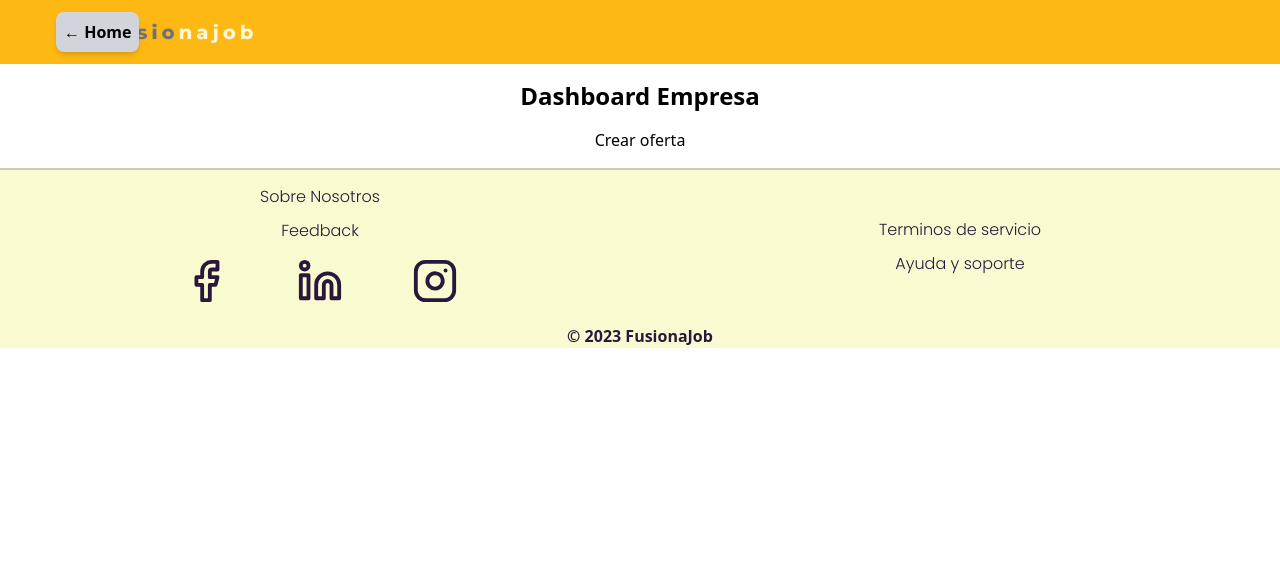
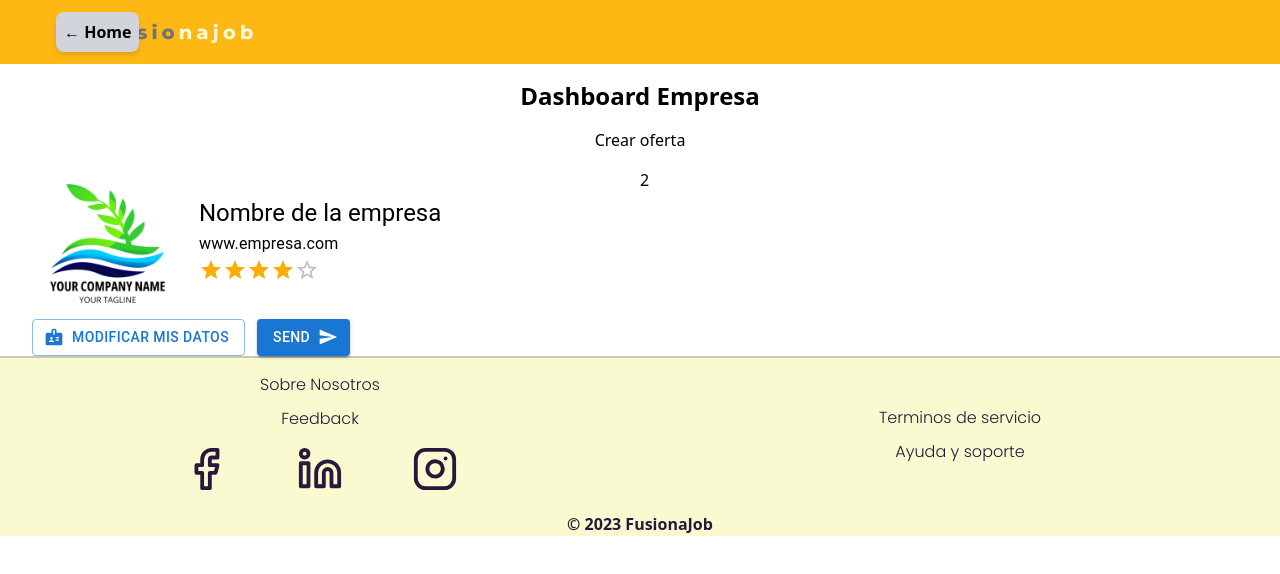
Before and after one commit to felipecalderon/PF-SoyHenry, a React (Create React App) app in the folder client/: page /dashboardempresa in a window 1280 px wide. Shown: the top 574 px of the page. Built offline with nearby package versions, Linux system fonts and the light colour scheme.

Commit message:
mui install

```diff
--- a/client/package.json
+++ b/client/package.json
@@ -3,6 +3,10 @@
   "version": "0.1.0",
   "private": true,
   "dependencies": {
+    "@emotion/react": "^11.10.6",
+    "@emotion/styled": "^11.10.6",
+    "@mui/icons-material": "^5.11.11",
+    "@mui/material": "^5.11.14",
     "@reduxjs/toolkit": "^1.9.3",
     "@testing-library/jest-dom": "^5.16.5",
     "@testing-library/react": "^13.4.0",
--- a/client/src/components/DashboardEmpresa/DashboardEmpresa.jsx
+++ b/client/src/components/DashboardEmpresa/DashboardEmpresa.jsx
@@ -2,6 +2,7 @@ import React from "react";
 import Footer from '../Footer/Footer'
 import { NavEmpresa } from '../NavEmpresa/NavEmpresa'
 import { Link } from "react-router-dom";
+import Profile from "./Profile";
 
 export const DashboardEmpresa = () => {
     return (
@@ -9,6 +10,10 @@ export const DashboardEmpresa = () => {
             <NavEmpresa/>
             <h2 className='flex justify-center text-2xl font-bold mt-[1rem]'>Dashboard Empresa</h2>
             <Link to='/offerscreate' className='flex justify-center text-md mt-[1rem] pb-[1rem]'><button>Crear oferta</button></Link>
+            <div className="flex flex-row justify-center">
+                <div className="w-1/2 pl-8"><Profile /></div>
+                <div className="w-1/2">2</div>
+            </div>
             <Footer/>
         </div>
     )
--- /dev/null
+++ b/client/src/components/DashboardEmpresa/Profile.jsx
@@ -0,0 +1,71 @@
+import * as React from 'react';
+import {Box, Typography, CardContent, CardMedia, Rating, Button, Dialog, DialogTitle, DialogContent, DialogContentText, DialogActions, Slide} from '@mui/material/';
+import logocompany from '../../assets/companylogodemo.png'
+import {Badge} from '@mui/icons-material/';
+import SendIcon from '@mui/icons-material/Send';
+
+const Transition = React.forwardRef(function Transition(props, ref) {
+    return <Slide direction="up" ref={ref} {...props} />;
+  });
+
+const Profile = (propss) => {
+    const [open, setOpen] = React.useState(false);
+
+  const handleClickOpen = () => {
+    setOpen(true);
+  };
+
+  const handleClose = () => {
+    setOpen(false);
+  };
+    return (
+<>
+  <Box className="flex flex-row">
+    <CardMedia
+      component="img"
+      sx={{ width: 151 }}
+      image={logocompany}
+      alt="Live from space album cover"
+    />
+    <CardContent className="flex flex-col justify-center">
+      <Typography component="div" variant="h5">
+        Nombre de la empresa
+      </Typography>
+      <Typography component="div" variant="subtitle1">
+        www.empresa.com
+      </Typography>
+      <Rating name="ratingCompany" value={4} readOnly />
+    </CardContent>
+  </Box>
+  <Box className="flex flex-row gap-3">
+    <Button variant="outlined" onClick={handleClickOpen} startIcon={<Badge />}>
+      Modificar mis datos
+    </Button>
+    <Button variant="contained" endIcon={<SendIcon />}>
+      Send
+    </Button>
+  </Box>
+  <Dialog
+        open={open}
+        TransitionComponent={Transition}
+        keepMounted
+        onClose={handleClose}
+        aria-describedby="alert-dialog-slide-description"
+      >
+        <DialogTitle>{"Use Google's location service?"}</DialogTitle>
+        <DialogContent>
+          <DialogContentText id="alert-dialog-slide-description">
+            Let Google help apps determine location. This means sending anonymous
+            location data to Google, even when no apps are running.
+          </DialogContentText>
+        </DialogContent>
+        <DialogActions>
+          <Button onClick={handleClose}>Disagree</Button>
+          <Button onClick={handleClose}>Agree</Button>
+        </DialogActions>
+      </Dialog>
+</>
+    )
+}
+
+export default Profile
```
Also changed, not shown: client/src/assets/companylogodemo.png (added), 1 other file (tests, documents, lock files or other folders).
